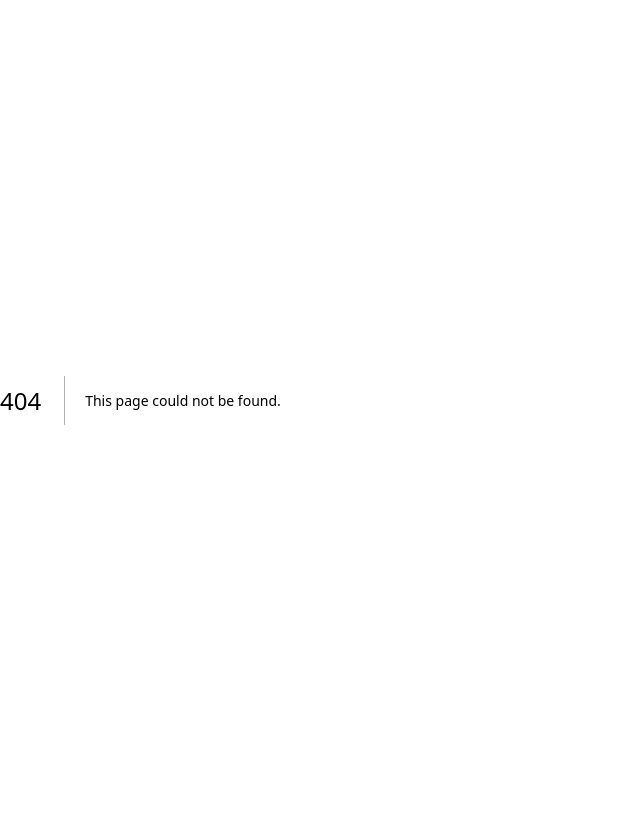
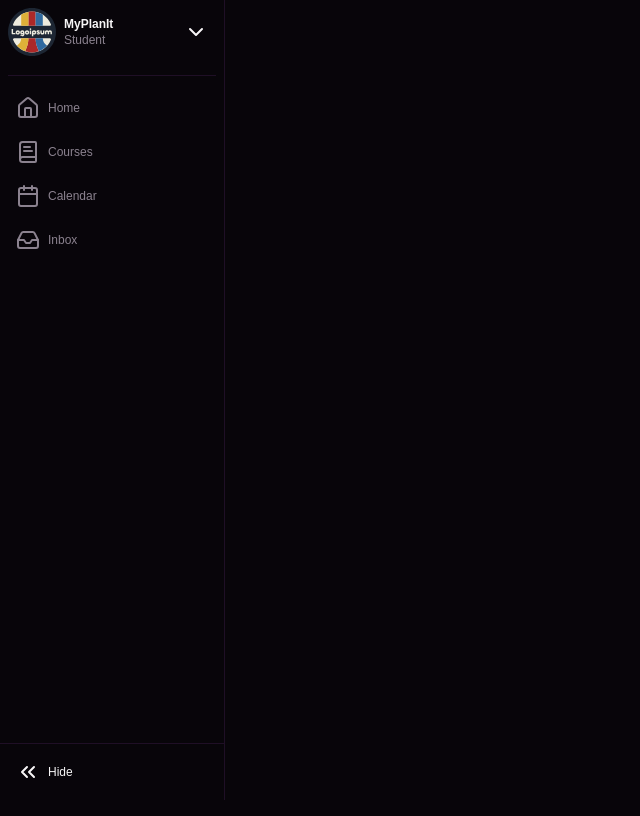
Before and after one commit to LunarHUE/MyPlanit-Frontend, a Next.js app: page /calendar in a window 1280 px wide. Before the commit this address had no page. Shown: the top 816 px of the page, without its empty margins (0-640 px from the left). Built offline with nearby package versions, Linux system fonts and the light colour scheme.

Commit message:
sidebar render on everything but onboarding

```diff
--- /dev/null
+++ b/app/calendar/layout.tsx
@@ -0,0 +1,11 @@
+export default function CalendarLayout({
+  children,
+}: Readonly<{
+  children: React.ReactNode;
+}>) {
+  return (
+    <main>
+      {children}
+    </main>
+  );
+}
--- /dev/null
+++ b/app/calendar/page.tsx
@@ -0,0 +1,11 @@
+
+
+import React from 'react'
+
+export default function CalendarPage() {
+  return (
+    <div>
+
+    </div>
+  )
+}
--- a/components/sidebar/data.tsx
+++ b/components/sidebar/data.tsx
@@ -16,9 +16,9 @@ export  const sideBarItems: SidebarItem[] = [
   },
   {
     icon: <Calendar/>,
-    id: "calender",
+    id: "calendar",
     content: <span>Calendar</span>,
-    href: "/calender",
+    href: "/calendar",
   },
   {
     icon: <Inbox/>,
--- a/components/sidebar/index.tsx
+++ b/components/sidebar/index.tsx
@@ -14,14 +14,30 @@ import { motion } from 'framer-motion'
 import SidebarItem, { CourseSideBarItem } from './sidebar-item'
 import { sideBarItems, dropDownItems } from './data'
 import DropDownItem from './dropdown-item'
-import { ChevronDown, ChevronsRight } from 'lucide-react'
+import { BookText, ChevronDown, ChevronsRight } from 'lucide-react'
 import Logo from '../ui/logo'
 import { Popover, PopoverContent } from '../ui/popover'
 import { PopoverTrigger } from '@radix-ui/react-popover'
+import Link from 'next/link'
 
 interface RetractingSidebarProps {
   className?: string
 }
+
+const courses = [
+  {
+    id: "course1",
+    name: "Course 1",
+  },
+  {
+    id: "course2",
+    name: "Course 2",
+  },
+  {
+    id: "course3",
+    name: "Course 3",
+  },
+] as const;
 
 export function SideBar({ className }: RetractingSidebarProps) {
   const { open } = useSidebarContext();
@@ -47,7 +63,25 @@ export function SideBar({ className }: RetractingSidebarProps) {
                 <PopoverTrigger className="w-full">
                   <CourseSideBarItem />
                 </PopoverTrigger>
-                <PopoverContent>Place content for the popover here.</PopoverContent>
+                <PopoverContent side="right">
+                  <div className="w-full flex justify-center">
+                    <span className="text-sm text-muted-foreground">
+                      You can view all courses{" "}
+                      <Link href={"/courses"} className="text-primary">here.</Link>
+                    </span>
+                  </div>
+                  <div className="flex flex-col gap-1 p-2">
+                    {courses.map((course) => (
+                      <SidebarItem
+                        key={course.id}
+                        id={course.id}
+                        href={`/courses/${course.id}`}
+                      >
+                        {course.name}
+                      </SidebarItem>
+                    ))}
+                  </div>
+                </PopoverContent>
               </Popover>
             )
           }
--- a/components/sidebar/sidebar-item.tsx
+++ b/components/sidebar/sidebar-item.tsx
@@ -8,7 +8,7 @@ import { BookText } from 'lucide-react';
 // Careful what you import from this file, the default import of this file is the React component
 // import { type SidebarItem } from "./sidebar-item";
 export type SidebarItem = {
-  icon: React.ReactNode;
+  icon?: React.ReactNode;
   id: string;
   href?: string;
   content?: React.ReactNode;
@@ -77,13 +77,15 @@ export default function SidebarItem({
       onClick={() => setSelected(id)}
       className={`relative h-10 w-full  rounded-md transition-colors text-muted-foreground ${selected === id ? "bg-secondary" : "hover:bg-secondary"}`}
     >
-      <Link className="flex items-center h-full w-full" href={`${href}`}>
+      <Link className={`flex items-center h-full w-full ${!icon ? "px-5": "" }`} href={`${href}`}>
+        {icon && (
           <motion.div
             layout
             className={`flex h-full items-center ${!open ? 'w-full justify-center': "w-10 place-content-center"} text-lg`}
             >
             {icon}
           </motion.div>
+        )}
         {open && (
           <motion.span
             layout
--- a/components/sidebar/sidebar-provider.tsx
+++ b/components/sidebar/sidebar-provider.tsx
@@ -2,6 +2,8 @@
 
 import { motion } from 'framer-motion';
 import React, { createContext, useContext, useState, ReactNode } from "react";
+import { SideBar } from '.';
+import { usePathname } from 'next/navigation';
 
 type SidebarContextType = {
   open: boolean;
@@ -15,9 +17,12 @@ const SidebarContext = createContext<SidebarContextType | undefined>(undefined);
 export const SidebarProvider = ({ children }: { children: ReactNode }) => {
   const [open, setOpen] = useState(true);
   const [selected, setSelected] = useState("dashboard");
-
+  const pathName = usePathname();
   return (
     <SidebarContext.Provider value={{ open, setOpen, selected, setSelected }}>
+      {!pathName.includes("/onboarding") && (
+        <SideBar />
+      )}
       <motion.main layout className="flex h-full">
         {children}
       </motion.main>
--- a/middleware.ts
+++ b/middleware.ts
@@ -10,6 +10,10 @@ export default withMiddlewareAuthRequired({
 
   async middleware(req) {
     const res = NextResponse.next()
+
+    if (process.env.NODE_ENV === 'development') {
+      return res
+    }
 
     const session = await getSession(req, res)
 
```
Lines whose indentation alone changed are shown as unchanged.
